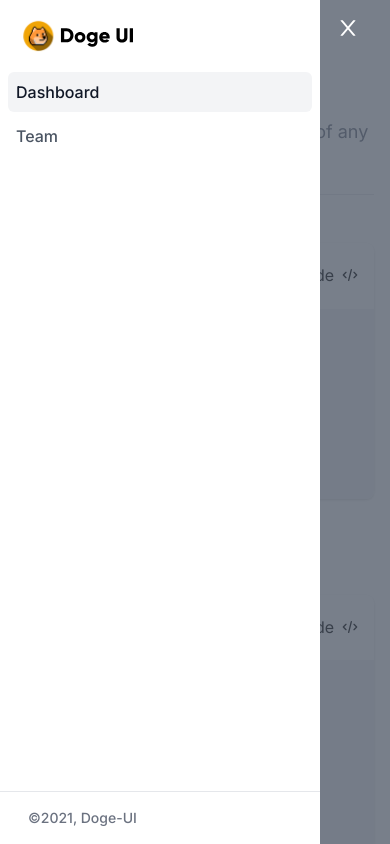
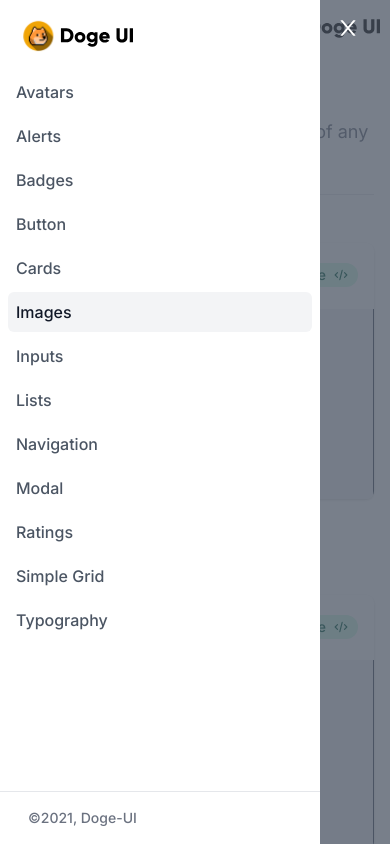
Before and after one commit to OmkarK45/component-lib, a React (Create React App) app: page /images in a window 390 px wide. Both pictures are taken after a click on the button 26 px from the left and 26 px from the top of the page. Built offline with nearby package versions, Linux system fonts and the light colour scheme.

Commit message:
Add : resizable div

```diff
--- a/package.json
+++ b/package.json
@@ -12,6 +12,7 @@
     "craco": "^0.0.3",
     "framer-motion": "^4.0.0",
     "node-sass": "^5.0.0",
+    "re-resizable": "^6.9.0",
     "react": "^17.0.1",
     "react-dom": "^17.0.1",
     "react-helmet-async": "^1.0.9",
--- a/src/components/Container/ComponentHolder.jsx
+++ b/src/components/Container/ComponentHolder.jsx
@@ -1,6 +1,8 @@
+import { useState } from "react"
+import { HiOutlineCode, HiOutlineSparkles } from "react-icons/hi"
+import { Resizable } from "re-resizable"
+
 import getURL from "./../../utils/getiFrameURL"
-import { HiOutlineCode, HiOutlineSparkles } from "react-icons/hi"
-import { useState } from "react"
 import Spinner from "./../ui/Spinner"
 
 export default function ComponentHolder({ children, code, title }) {
@@ -22,20 +24,19 @@ export default function ComponentHolder({ children, code, title }) {
               className="flex items-center"
             >
               {showCode ? (
-                <>
+                <span className="inline-flex items-center px-2.5 py-0.5 rounded-full text-sm font-medium bg-green-100 outline-none text-green-800">
                   Preview <HiOutlineSparkles className="ml-2" />
-                </>
+                </span>
               ) : (
-                <>
+                <span className="inline-flex outline-none items-center px-2.5 py-0.5 rounded-full text-sm font-medium bg-green-100 text-green-800">
                   Code <HiOutlineCode className="ml-2" />
-                </>
+                </span>
               )}
             </button>
           </div>
         </div>
         {showCode ? (
           <pre className="bg-primary-800 w-full overflow-x-auto text-gray-200 px-4 py-5 sm:p-6">
-            {/* {code} */}
             {code && loading ? (
               <div className="flex items-center justify-center">
                 <Spinner /> Loading snippet...
@@ -55,9 +56,11 @@ export default function ComponentHolder({ children, code, title }) {
             )}
           </pre>
         ) : (
-          <div className="bg-gray-100 dark:bg-primary-700 px-4 py-5 sm:p-6 overflow-x-auto">
-            {children}
-          </div>
+          <Resizable bounds="parent" minWidth={250}>
+            <div className="bg-gray-100 dark:bg-primary-700 px-4 py-5 sm:p-6 overflow-x-auto border-r border-gray-600">
+              {children}
+            </div>
+          </Resizable>
         )}
       </div>
     </div>
--- a/src/components/Container/Content.jsx
+++ b/src/components/Container/Content.jsx
@@ -2,29 +2,20 @@ import { HiMenu } from "react-icons/hi"
 export default function Content({ children, setsidebarOpen }) {
   return (
     <div className="flex flex-col w-0 flex-1 overflow-hidden">
-      <div className="md:hidden pl-1 pt-1 sm:pl-3 sm:pt-3">
+      <div className="flex items-center justify-between md:hidden pl-1 pt-1 sm:pl-3 sm:pt-3">
         <button
           onClick={() => setsidebarOpen(true)}
           className="-ml-0.5 -mt-0.5 h-12 w-12 inline-flex items-center justify-center rounded-md text-gray-500 hover:text-gray-900 focus:outline-none focus:ring-2 focus:ring-inset focus:ring-indigo-500"
         >
           <HiMenu className="h-6 w-6" />
         </button>
+
+        <img className="h-8 w-auto " src="/logo-new.svg" alt="Doge Icon" />
       </div>
-      {/* abstract this into main container */}
-      <main
-        className="flex-1 relative z-0 overflow-y-auto focus:outline-none"
-        tabIndex={0}
-        data-todo-x-data=""
-        data-todo-x-init="$el.focus()"
-      >
+      <main className="flex-1 relative z-0 overflow-y-auto focus:outline-none">
         <div className="py-6">
           <div className="max-w-7xl mx-auto px-4 sm:px-6 md:px-8">
             {children}
-            {/* Replace with your content */}
-            <div className="py-4">
-              <div className="border-4 border-dashed border-gray-200 rounded-lg h-96"></div>
-            </div>
-            {/* /End replace */}
           </div>
         </div>
       </main>
--- a/src/components/Sidenav/MobileMenu.jsx
+++ b/src/components/Sidenav/MobileMenu.jsx
@@ -1,4 +1,6 @@
 import { AiOutlineClose } from "react-icons/ai"
+import { links } from "./links"
+import { NavLink } from "react-router-dom"
 export default function MobileMenu({ handleSidebar }) {
   return (
     <div className="md:hidden">
@@ -42,20 +44,18 @@ export default function MobileMenu({ handleSidebar }) {
             </div>
             <nav className="mt-5 px-2 space-y-1">
               {/* Current: "bg-gray-100 text-gray-900", Default: "text-gray-600 hover:bg-gray-50 hover:text-gray-900" */}
-              <a
-                href="/"
-                className="bg-gray-100 text-gray-900 group flex items-center px-2 py-2 text-base font-medium rounded-md"
-              >
-                {/* Current: "text-gray-500", Default: "text-gray-400 group-hover:text-gray-500" */}
-                Dashboard
-              </a>
-
-              <a
-                href="/"
-                className="text-gray-600 hover:bg-gray-50 hover:text-gray-900 group flex items-center px-2 py-2 text-base font-medium rounded-md"
-              >
-                Team
-              </a>
+              {links.map(({ to, Icon, name }) => {
+                return (
+                  <NavLink
+                    to={to}
+                    activeClassName="bg-gray-100 text-gray-900 group flex items-center px-2 py-2 text-base font-medium rounded-md"
+                    className="text-gray-600 hover:bg-gray-50 hover:text-gray-900 group flex items-center px-2 py-2 text-base font-medium rounded-md"
+                  >
+                    {/* Current: "text-gray-500", Default: "text-gray-400 group-hover:text-gray-500" */}
+                    {name}
+                  </NavLink>
+                )
+              })}
             </nav>
           </div>
           <div className="flex-shrink-0 flex border-t border-gray-200 p-4">
```
Also changed, not shown: 1 other file (tests, documents, lock files or other folders).
